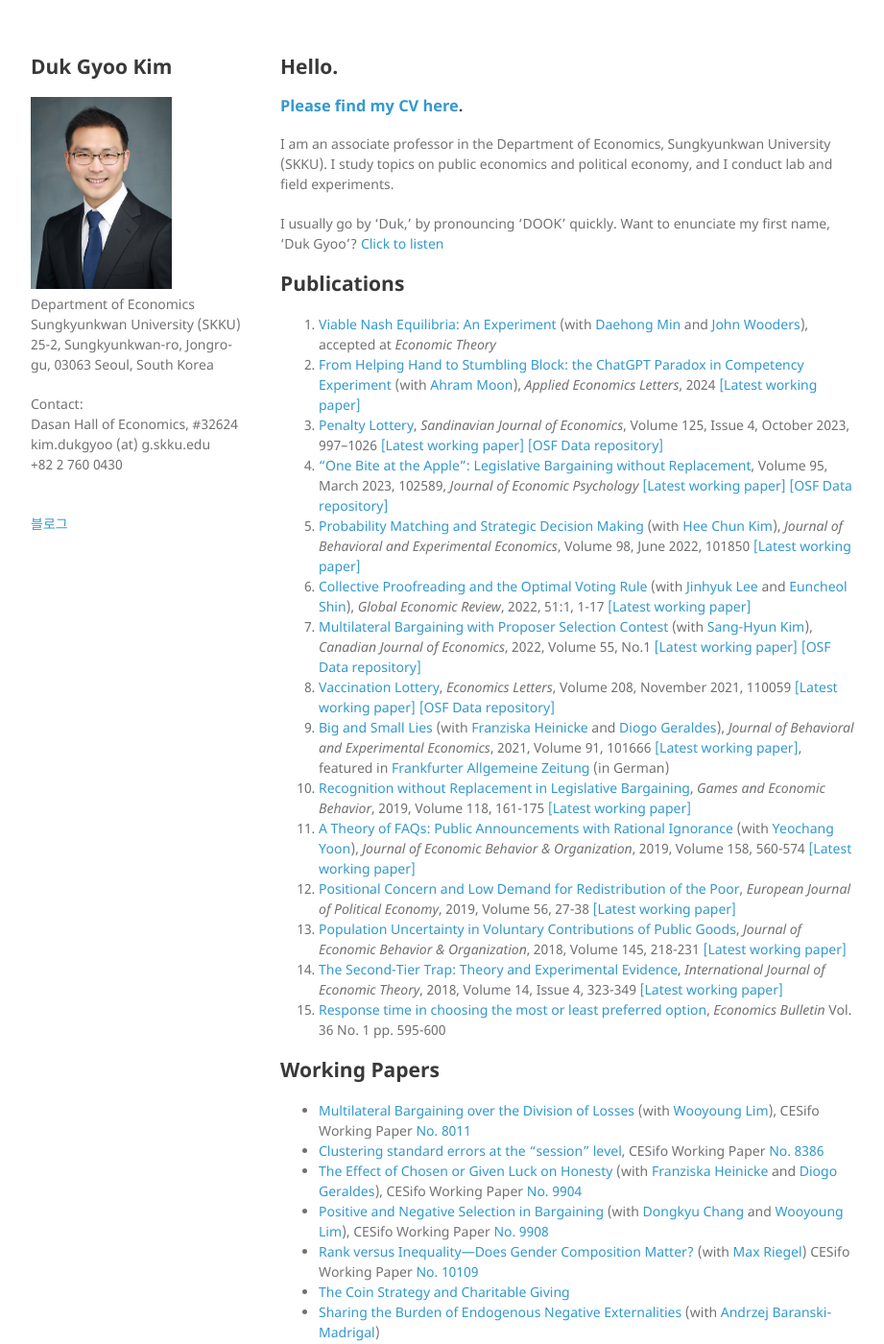
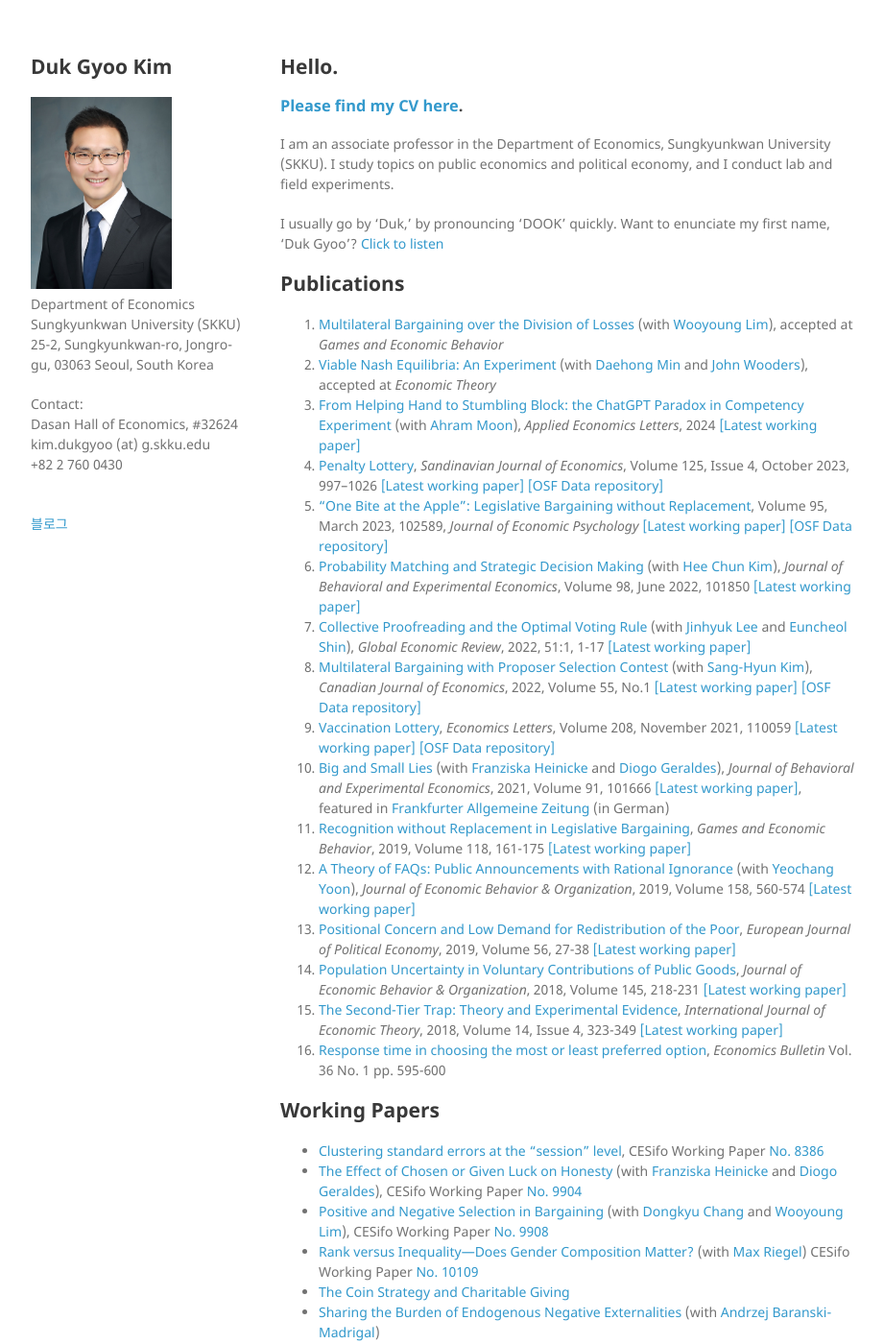
Before and after one commit to kimdukgyoo/kimdukgyoo.github.io, a Jekyll site: the page built from index.md, in a window 1280 px wide and 1400 px high. Shown: the whole window at 96% size, without its empty margins (178-1099 px from the left). Built offline with Jekyll 4.4.1, drawn with Linux system fonts in a browser that asks for light colours; our own code applies the rules of GitHub Pages for plain Markdown files.

Commit message:
Update index.md

```diff
--- a/index.md
+++ b/index.md
@@ -17,26 +17,26 @@
 -->
 
 ## Publications
-0. <a href="https://kimdukgyoo.github.io/PDFfiles/ViableNash.pdf" target="_blank">Viable Nash Equilibria: An Experiment</a> (with <a href="http://www.daehongmin.com/" target="_blank">Daehong Min</a> and <a href="http://johnwooders.com/" target="_blank">John Wooders</a>), accepted at _Economic Theory_
-1. <a href="https://www.tandfonline.com/doi/full/10.1080/13504851.2024.2337330" target="_blank">From Helping Hand to Stumbling Block: the ChatGPT Paradox in Competency Experiment</a> (with <a href="https://kisdi.re.kr/eng/brain/e/view.do?key=m2102103227762&brainSn=23" target="_blank">Ahram Moon</a>), _Applied Economics Letters_, 2024 <a href="https://www.cesifo.org/DocDL/cesifo1_wp11002.pdf" target="_blank">[Latest working paper]</a>
-1. <a href="https://doi.org/10.1111/sjoe.12528" target="_blank">Penalty Lottery</a>, _Sandinavian Journal of Economics_, Volume 125, Issue 4, October 2023, 997--1026 <a href="https://kimdukgyoo.github.io/PDFfiles/PenaltyLottery.pdf" target="_blank">[Latest working paper]</a> <a href="https://osf.io/q7ykx/" target="_blank">[OSF Data repository]</a>
-2. <a href="https://doi.org/10.1016/j.joep.2022.102589" target="_blank">"One Bite at the Apple": Legislative Bargaining without Replacement</a>, Volume 95, March 2023, 102589, _Journal of Economic Psychology_ <a href="https://kimdukgyoo.github.io/PDFfiles/OneBiteAtTheApple.pdf" target="_blank">[Latest working paper]</a> <a href="https://osf.io/vyjnz/" target="_blank">[OSF Data repository]</a>
-4. <a href="https://authors.elsevier.com/sd/article/S2214-8043(22)00025-8" target="_blank">Probability Matching and Strategic Decision Making</a> (with <a href="https://sites.google.com/site/hckim0822/home" target="_blank">Hee Chun Kim</a>), _Journal of Behavioral and Experimental Economics_, Volume 98, June 2022, 101850 <a href="https://kimdukgyoo.github.io/PDFfiles/ProbMatching.pdf" target="_blank">[Latest working paper]</a>
-5. <a href="https://doi.org/10.1080/1226508X.2022.2040379" target="_blank">Collective Proofreading and the Optimal Voting Rule</a> (with <a href="https://sites.google.com/site/jinhyuk2con/" target="_blank">Jinhyuk Lee</a> and <a href="https://sites.google.com/site/euncheolshin00/" target="_blank">Euncheol Shin</a>), _Global Economic Review_, 2022, 51:1, 1-17 <a href="https://kimdukgyoo.github.io/PDFfiles/CollectiveProofreading.pdf" target="_blank">[Latest working paper]</a>
-6. <a href="http://dx.doi.org/10.1111/caje.12574" target="_blank">Multilateral Bargaining with Proposer Selection Contest</a> (with <a href="https://sites.google.com/site/sanghyunkim46/research" target="_blank">Sang-Hyun Kim</a>), _Canadian Journal of Economics_, 2022,
+1. <a href="https://kimdukgyoo.github.io/PDFfiles/MBL.pdf" target="_blank">Multilateral Bargaining over the Division of Losses</a> (with <a href="http://wooyoung.people.ust.hk/" target="_blank">Wooyoung Lim</a>), accepted at _Games and Economic Behavior_
+2. <a href="https://kimdukgyoo.github.io/PDFfiles/ViableNash.pdf" target="_blank">Viable Nash Equilibria: An Experiment</a> (with <a href="http://www.daehongmin.com/" target="_blank">Daehong Min</a> and <a href="http://johnwooders.com/" target="_blank">John Wooders</a>), accepted at _Economic Theory_
+3. <a href="https://www.tandfonline.com/doi/full/10.1080/13504851.2024.2337330" target="_blank">From Helping Hand to Stumbling Block: the ChatGPT Paradox in Competency Experiment</a> (with <a href="https://kisdi.re.kr/eng/brain/e/view.do?key=m2102103227762&brainSn=23" target="_blank">Ahram Moon</a>), _Applied Economics Letters_, 2024 <a href="https://www.cesifo.org/DocDL/cesifo1_wp11002.pdf" target="_blank">[Latest working paper]</a>
+4. <a href="https://doi.org/10.1111/sjoe.12528" target="_blank">Penalty Lottery</a>, _Sandinavian Journal of Economics_, Volume 125, Issue 4, October 2023, 997--1026 <a href="https://kimdukgyoo.github.io/PDFfiles/PenaltyLottery.pdf" target="_blank">[Latest working paper]</a> <a href="https://osf.io/q7ykx/" target="_blank">[OSF Data repository]</a>
+5. <a href="https://doi.org/10.1016/j.joep.2022.102589" target="_blank">"One Bite at the Apple": Legislative Bargaining without Replacement</a>, Volume 95, March 2023, 102589, _Journal of Economic Psychology_ <a href="https://kimdukgyoo.github.io/PDFfiles/OneBiteAtTheApple.pdf" target="_blank">[Latest working paper]</a> <a href="https://osf.io/vyjnz/" target="_blank">[OSF Data repository]</a>
+6. <a href="https://authors.elsevier.com/sd/article/S2214-8043(22)00025-8" target="_blank">Probability Matching and Strategic Decision Making</a> (with <a href="https://sites.google.com/site/hckim0822/home" target="_blank">Hee Chun Kim</a>), _Journal of Behavioral and Experimental Economics_, Volume 98, June 2022, 101850 <a href="https://kimdukgyoo.github.io/PDFfiles/ProbMatching.pdf" target="_blank">[Latest working paper]</a>
+7. <a href="https://doi.org/10.1080/1226508X.2022.2040379" target="_blank">Collective Proofreading and the Optimal Voting Rule</a> (with <a href="https://sites.google.com/site/jinhyuk2con/" target="_blank">Jinhyuk Lee</a> and <a href="https://sites.google.com/site/euncheolshin00/" target="_blank">Euncheol Shin</a>), _Global Economic Review_, 2022, 51:1, 1-17 <a href="https://kimdukgyoo.github.io/PDFfiles/CollectiveProofreading.pdf" target="_blank">[Latest working paper]</a>
+8. <a href="http://dx.doi.org/10.1111/caje.12574" target="_blank">Multilateral Bargaining with Proposer Selection Contest</a> (with <a href="https://sites.google.com/site/sanghyunkim46/research" target="_blank">Sang-Hyun Kim</a>), _Canadian Journal of Economics_, 2022,
 Volume 55, No.1 <a href="https://kimdukgyoo.github.io/PDFfiles/MBContest.pdf" target="_blank">[Latest working paper]</a> <a href="https://osf.io/wj9pq/" target="_blank">[OSF Data repository]</a>
-6. <a href="https://doi.org/10.1016/j.econlet.2021.110059" target="_blank">Vaccination Lottery</a>, _Economics Letters_, Volume 208, November 2021, 110059 <a href="https://kimdukgyoo.github.io/PDFfiles/VaccinationLottery.pdf" target="_blank">[Latest working paper]</a> <a href="https://osf.io/zhvf4/" target="_blank">[OSF Data repository]</a>
-7. <a href="https://doi.org/10.1016/j.socec.2021.101666" target="_blank">Big and Small Lies</a> (with <a href="https://sites.google.com/view/franziskaheinicke/research?authuser=0" target="_blank">Franziska Heinicke</a> and <a href="https://sites.google.com/site/diogogeraldes/research" target="_blank">Diogo Geraldes</a>), _Journal of Behavioral and Experimental Economics_, 2021, Volume 91, 101666 <a href="https://kimdukgyoo.github.io/PDFfiles/BigSmallLies.pdf" target="_blank">[Latest working paper]</a>, featured in <a href="https://kimdukgyoo.github.io/PDFfiles/FAS-20200927.pdf" target="_blank">Frankfurter Allgemeine Zeitung</a> (in German)
-8. <a href="https://doi.org/10.1016/j.geb.2019.09.007" target="_blank">Recognition without Replacement in Legislative Bargaining</a>, _Games and Economic Behavior_, 2019, Volume 118, 161-175 <a href="https://kimdukgyoo.github.io/PDFfiles/RecognitionWithoutReplacement.pdf" target="_blank">[Latest working paper]</a>
-9. <a href="https://doi.org/10.1016/j.jebo.2018.12.026" target="_blank">A Theory of FAQs: Public Announcements with Rational Ignorance</a> (with <a href="https://sites.google.com/site/yyeochang/" target="_blank">Yeochang Yoon</a>), _Journal of Economic Behavior & Organization_, 2019, Volume 158, 560-574 <a href="https://kimdukgyoo.github.io/PDFfiles/theoryFAQs.pdf" target="_blank">[Latest working paper]</a>
-10. <a href="https://doi.org/10.1016/j.ejpoleco.2018.06.004" target="_blank"> Positional Concern and Low Demand for Redistribution of the Poor</a>, _European Journal of Political Economy_, 2019, Volume 56, 27-38 <a href="https://kimdukgyoo.github.io/PDFfiles/ECP.pdf" target="_blank">[Latest working paper]</a>
-11. <a href="https://doi.org/10.1016/j.jebo.2017.10.009" target="_blank"> Population Uncertainty in Voluntary Contributions of Public Goods</a>, _Journal of Economic Behavior & Organization_, 2018, Volume 145, 218-231 <a href="https://kimdukgyoo.github.io/PDFfiles/PopulationUncertaintyInVolutaryContributions-Elsevier.pdf" target="_blank">[Latest working paper]</a>
-12. <a href="https://onlinelibrary.wiley.com/doi/10.1111/ijet.12158" target="_blank">The Second-Tier Trap: Theory and Experimental Evidence</a>, _International Journal of Economic Theory_, 2018, Volume 14, Issue 4, 323-349 <a href="https://kimdukgyoo.github.io/PDFfiles/TheSecondTierTrap-TheoryandEvidence.pdf" target="_blank">[Latest working paper]</a>
-13. <a href="http://www.accessecon.com/Pubs/EB/2016/Volume36/EB-16-V36-I1-P59.pdf" target="_blank"> Response time in choosing the most or least preferred option</a>, _Economics Bulletin_ Vol. 36 No. 1 pp. 595-600
+9. <a href="https://doi.org/10.1016/j.econlet.2021.110059" target="_blank">Vaccination Lottery</a>, _Economics Letters_, Volume 208, November 2021, 110059 <a href="https://kimdukgyoo.github.io/PDFfiles/VaccinationLottery.pdf" target="_blank">[Latest working paper]</a> <a href="https://osf.io/zhvf4/" target="_blank">[OSF Data repository]</a>
+10. <a href="https://doi.org/10.1016/j.socec.2021.101666" target="_blank">Big and Small Lies</a> (with <a href="https://sites.google.com/view/franziskaheinicke/research?authuser=0" target="_blank">Franziska Heinicke</a> and <a href="https://sites.google.com/site/diogogeraldes/research" target="_blank">Diogo Geraldes</a>), _Journal of Behavioral and Experimental Economics_, 2021, Volume 91, 101666 <a href="https://kimdukgyoo.github.io/PDFfiles/BigSmallLies.pdf" target="_blank">[Latest working paper]</a>, featured in <a href="https://kimdukgyoo.github.io/PDFfiles/FAS-20200927.pdf" target="_blank">Frankfurter Allgemeine Zeitung</a> (in German)
+11. <a href="https://doi.org/10.1016/j.geb.2019.09.007" target="_blank">Recognition without Replacement in Legislative Bargaining</a>, _Games and Economic Behavior_, 2019, Volume 118, 161-175 <a href="https://kimdukgyoo.github.io/PDFfiles/RecognitionWithoutReplacement.pdf" target="_blank">[Latest working paper]</a>
+12. <a href="https://doi.org/10.1016/j.jebo.2018.12.026" target="_blank">A Theory of FAQs: Public Announcements with Rational Ignorance</a> (with <a href="https://sites.google.com/site/yyeochang/" target="_blank">Yeochang Yoon</a>), _Journal of Economic Behavior & Organization_, 2019, Volume 158, 560-574 <a href="https://kimdukgyoo.github.io/PDFfiles/theoryFAQs.pdf" target="_blank">[Latest working paper]</a>
+13. <a href="https://doi.org/10.1016/j.ejpoleco.2018.06.004" target="_blank"> Positional Concern and Low Demand for Redistribution of the Poor</a>, _European Journal of Political Economy_, 2019, Volume 56, 27-38 <a href="https://kimdukgyoo.github.io/PDFfiles/ECP.pdf" target="_blank">[Latest working paper]</a>
+14. <a href="https://doi.org/10.1016/j.jebo.2017.10.009" target="_blank"> Population Uncertainty in Voluntary Contributions of Public Goods</a>, _Journal of Economic Behavior & Organization_, 2018, Volume 145, 218-231 <a href="https://kimdukgyoo.github.io/PDFfiles/PopulationUncertaintyInVolutaryContributions-Elsevier.pdf" target="_blank">[Latest working paper]</a>
+15. <a href="https://onlinelibrary.wiley.com/doi/10.1111/ijet.12158" target="_blank">The Second-Tier Trap: Theory and Experimental Evidence</a>, _International Journal of Economic Theory_, 2018, Volume 14, Issue 4, 323-349 <a href="https://kimdukgyoo.github.io/PDFfiles/TheSecondTierTrap-TheoryandEvidence.pdf" target="_blank">[Latest working paper]</a>
+16. <a href="http://www.accessecon.com/Pubs/EB/2016/Volume36/EB-16-V36-I1-P59.pdf" target="_blank"> Response time in choosing the most or least preferred option</a>, _Economics Bulletin_ Vol. 36 No. 1 pp. 595-600
 <!--6. Why Are the Poor Conservative? (with Paul Moon Sub Choi), _Korean Journal of Economics_, 2015, Vol.22(1), pp. 15-24-->
 
 ## Working Papers
-* <a href="https://kimdukgyoo.github.io/PDFfiles/MBL.pdf" target="_blank">Multilateral Bargaining over the Division of Losses</a> (with <a href="http://wooyoung.people.ust.hk/" target="_blank">Wooyoung Lim</a>), CESifo Working Paper <a href="https://www.cesifo.org/DocDL/cesifo1_wp8011.pdf" target="_blank">No. 8011</a>
 * <a href="https://kimdukgyoo.github.io/PDFfiles/ClusteringSEsession.pdf" target="_blank">Clustering standard errors at the "session" level</a>, CESifo Working Paper <a href="https://www.cesifo.org/DocDL/cesifo1_wp8386.pdf" target="_blank">No. 8386</a>
 * <a href="https://kimdukgyoo.github.io/PDFfiles/LuckLying.pdf" target="_blank">The Effect of Chosen or Given Luck on Honesty</a> (with <a href="https://sites.google.com/view/franziskaheinicke/research?authuser=0" target="_blank">Franziska Heinicke</a> and <a href="https://sites.google.com/site/diogogeraldes/research" target="_blank">Diogo Geraldes</a>), CESifo Working Paper <a href="https://www.cesifo.org/en/publikationen/2022/working-paper/effect-chosen-or-given-luck-honesty" target="_blank">No. 9904</a>
 * <a href="https://kimdukgyoo.github.io/PDFfiles/PositiveAndNegativeSelection.pdf" target="_blank"> Positive and Negative Selection in Bargaining</a> (with <a href="https://sites.google.com/site/dongkyuchang/" target="_blank">Dongkyu Chang</a> and <a href="http://wooyoung.people.ust.hk/" target="_blank">Wooyoung Lim</a>), CESifo Working Paper <a href="https://www.cesifo.org/en/publikationen/2022/working-paper/positive-and-negative-selection-bargaining-experiment" target="_blank">No. 9908</a>
```
